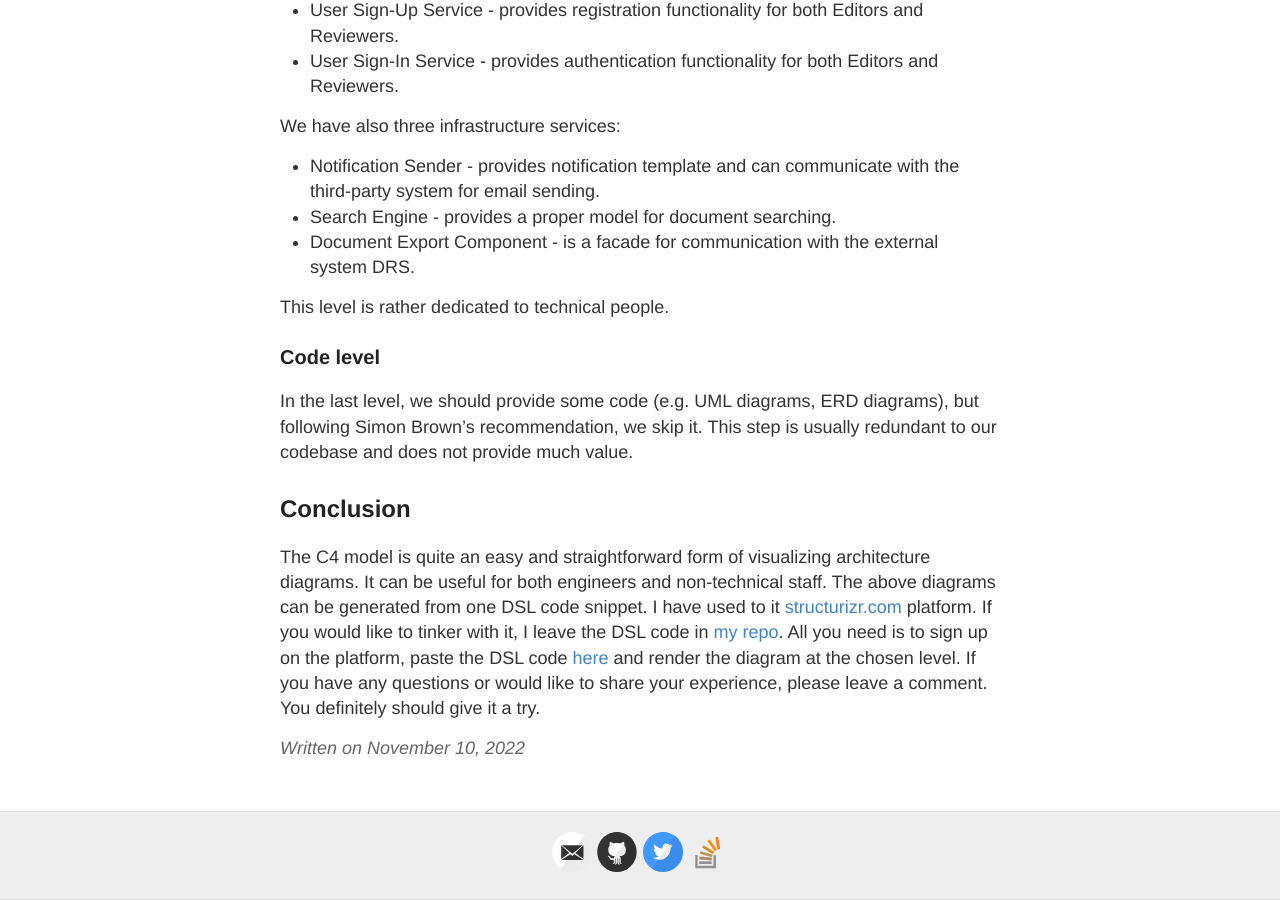
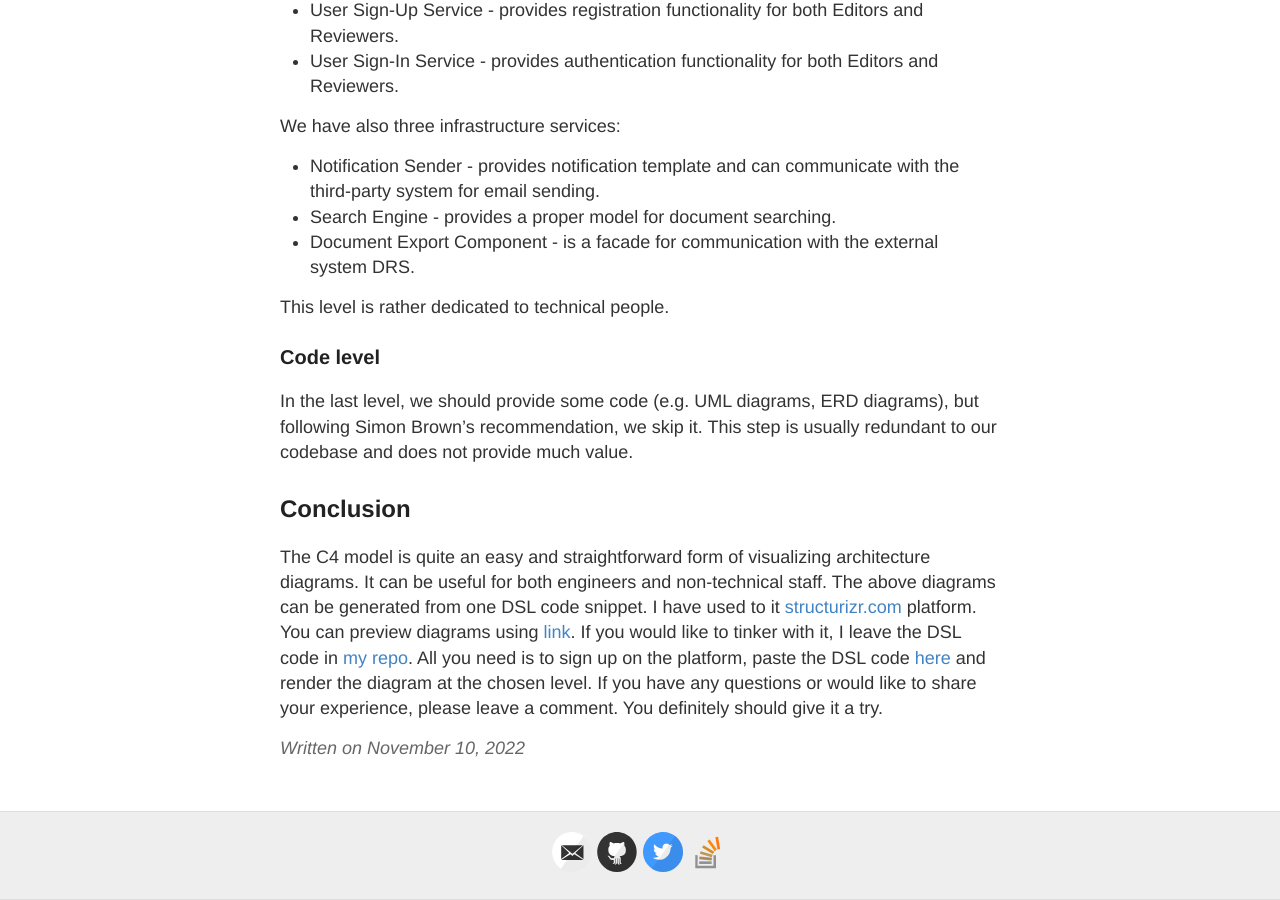
Before and after one commit to jorzel/jorzel.github.io, a Jekyll site: the page built from _posts/2022-11-10-how-to-visualize-your-system-architecture-using-the-c4-model.md, in a window 1280 px wide and 900 px high, scrolled down 3463 px. Built offline with Jekyll 4.4.1, drawn with Linux system fonts in a browser that asks for light colours; our own code applies the rules of GitHub Pages for plain Markdown files; comment, search, counter and statistics services are not loaded.

Commit message:
add preview diagram to c4 model post

```diff
--- a/_posts/2022-11-10-how-to-visualize-your-system-architecture-using-the-c4-model.md
+++ b/_posts/2022-11-10-how-to-visualize-your-system-architecture-using-the-c4-model.md
@@ -66,4 +66,4 @@ This level is rather dedicated to technical people.
 In the last level, we should provide some code (e.g. UML diagrams, ERD diagrams), but following Simon Brown's recommendation, we skip it. This step is usually redundant to our codebase and does not provide much value.
 
 ## Conclusion
-The C4 model is quite an easy and straightforward form of visualizing architecture diagrams. It can be useful for both engineers and non-technical staff. The above diagrams can be generated from one DSL code snippet. I have used to it [structurizr.com](https://structurizr.com) platform. If you would like to tinker with it, I leave the DSL code in [my repo](https://github.com/jorzel/system-architecture). All you need is to sign up on the platform, paste the DSL code [here](https://structurizr.com/dsl) and render the diagram at the chosen level. If you have any questions or would like to share your experience, please leave a comment. You definitely should give it a try.
+The C4 model is quite an easy and straightforward form of visualizing architecture diagrams. It can be useful for both engineers and non-technical staff. The above diagrams can be generated from one DSL code snippet. I have used to it [structurizr.com](https://structurizr.com) platform. You can preview diagrams using [link](https://structurizr.com/dsl?src=https://raw.githubusercontent.com/jorzel/system-architecture/main/c4model.dsl). If you would like to tinker with it, I leave the DSL code in [my repo](https://github.com/jorzel/system-architecture). All you need is to sign up on the platform, paste the DSL code [here](https://structurizr.com/dsl) and render the diagram at the chosen level. If you have any questions or would like to share your experience, please leave a comment. You definitely should give it a try.
```
